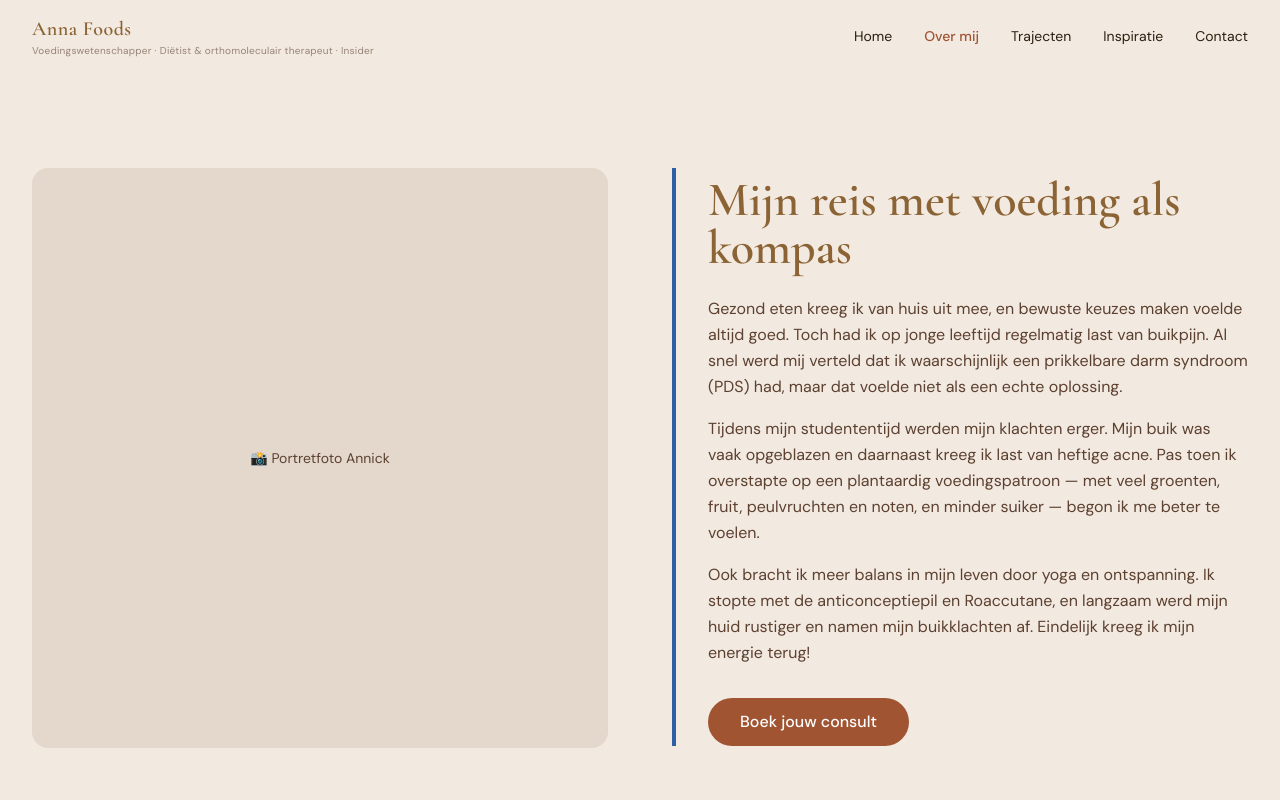
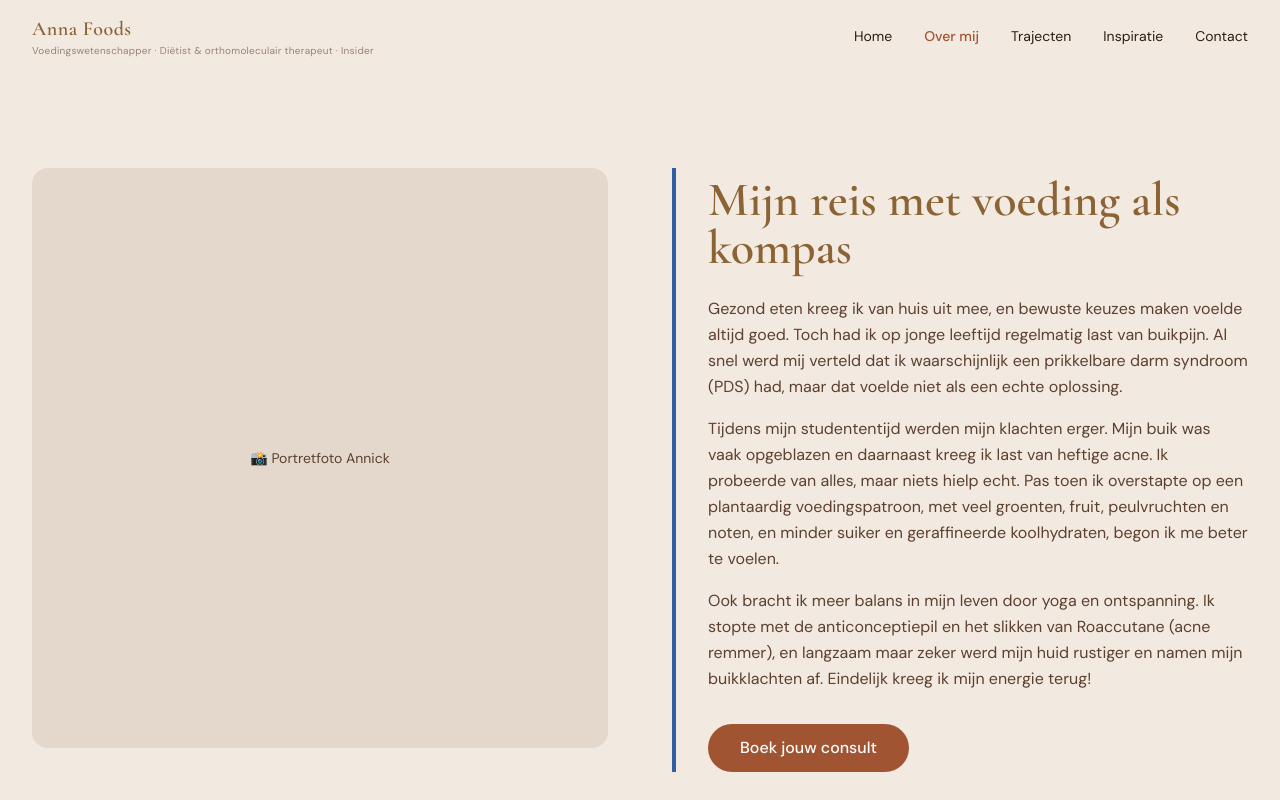
Before and after one commit to annafoods/annafoods, a Next.js app: page /over-mij in a window 1280 px wide. Shown: the top 800 px of the page. Built offline with nearby package versions, Linux system fonts and the light colour scheme.

Commit message:
Originele tekst hersteld naast foto

```diff
--- a/app/over-mij/page.tsx
+++ b/app/over-mij/page.tsx
@@ -69,14 +69,16 @@ export default function OverMijPage() {
                 </p>
                 <p>
                   Tijdens mijn studententijd werden mijn klachten erger. Mijn buik was vaak
-                  opgeblazen en daarnaast kreeg ik last van heftige acne. Pas toen ik overstapte
-                  op een plantaardig voedingspatroon — met veel groenten, fruit, peulvruchten en
-                  noten, en minder suiker — begon ik me beter te voelen.
+                  opgeblazen en daarnaast kreeg ik last van heftige acne. Ik probeerde van alles,
+                  maar niets hielp echt. Pas toen ik overstapte op een plantaardig
+                  voedingspatroon, met veel groenten, fruit, peulvruchten en noten, en minder
+                  suiker en geraffineerde koolhydraten, begon ik me beter te voelen.
                 </p>
                 <p>
                   Ook bracht ik meer balans in mijn leven door yoga en ontspanning. Ik stopte
-                  met de anticonceptiepil en Roaccutane, en langzaam werd mijn huid rustiger en
-                  namen mijn buikklachten af. Eindelijk kreeg ik mijn energie terug!
+                  met de anticonceptiepil en het slikken van Roaccutane (acne remmer), en
+                  langzaam maar zeker werd mijn huid rustiger en namen mijn buikklachten af.
+                  Eindelijk kreeg ik mijn energie terug!
                 </p>
               </div>
               <Link href="/contact" className="btn-terracotta mt-8 inline-block">
```
